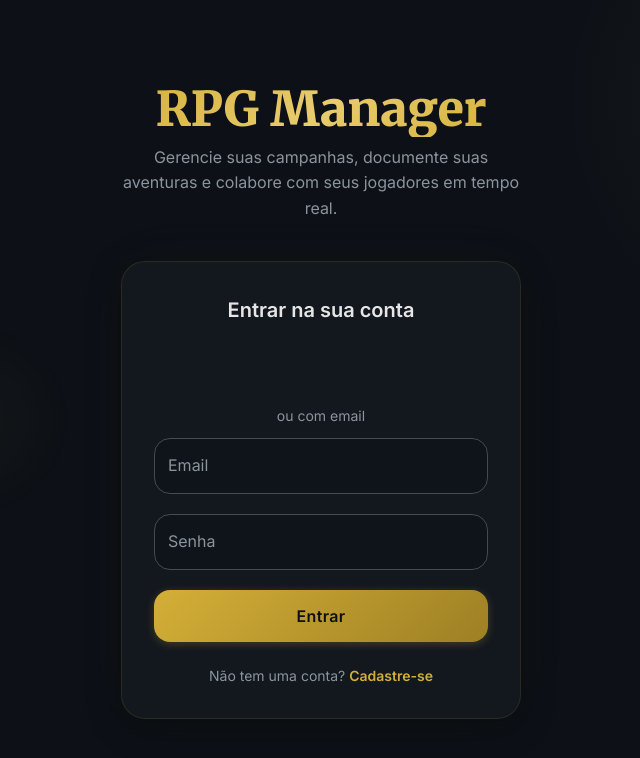
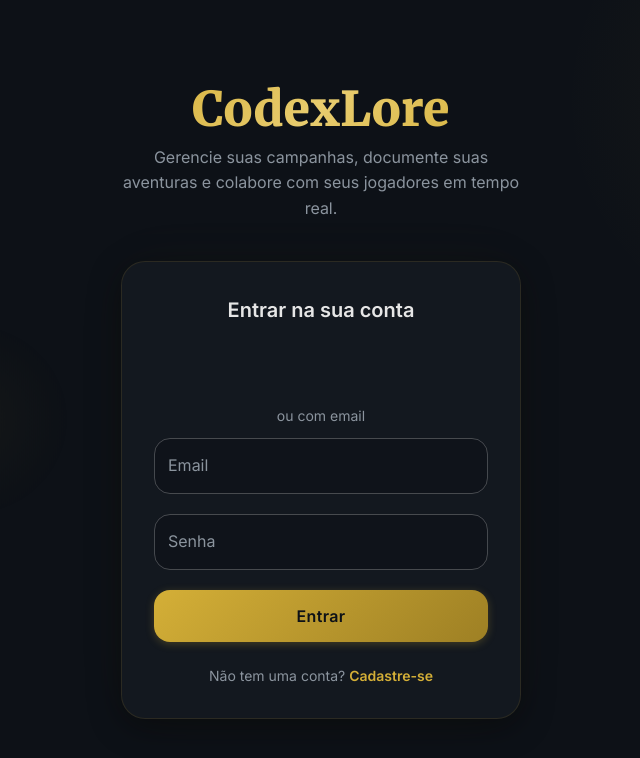
Before and after one commit to CaioIOX/rpg-manager, a Next.js app in the folder frontend/: page / in a window 1280 px wide. Shown: the top 758 px of the page, without its empty margins (319-959 px from the left). Built offline with nearby package versions, Linux system fonts and the light colour scheme; no server answers; what @mui/material-nextjs would draw is missing.

Commit message:
Renaming project

```diff
--- a/frontend/src/app/layout.tsx
+++ b/frontend/src/app/layout.tsx
@@ -4,7 +4,7 @@ import Providers from "./providers";
 import { Toaster } from "sonner";
 
 export const metadata: Metadata = {
-  title: "RPG Manager — Gerencie suas Campanhas",
+  title: "CodexLore — Gerencie suas Campanhas",
   description:
     "Gerencie suas campanhas de RPG de mesa com documentos colaborativos, templates e organização inteligente.",
 };
--- a/frontend/src/app/page.tsx
+++ b/frontend/src/app/page.tsx
@@ -81,7 +81,7 @@ export default function Home() {
             mb: 1,
           }}
         >
-          RPG Manager
+          CodexLore
         </Typography>
 
         <Typography
--- a/frontend/src/components/layout/Navbar.tsx
+++ b/frontend/src/components/layout/Navbar.tsx
@@ -73,7 +73,7 @@ export default function Navbar() {
               letterSpacing: "-0.01em",
             }}
           >
-            RPG Manager
+            CodexLore
           </Typography>
         </Box>
 
```
